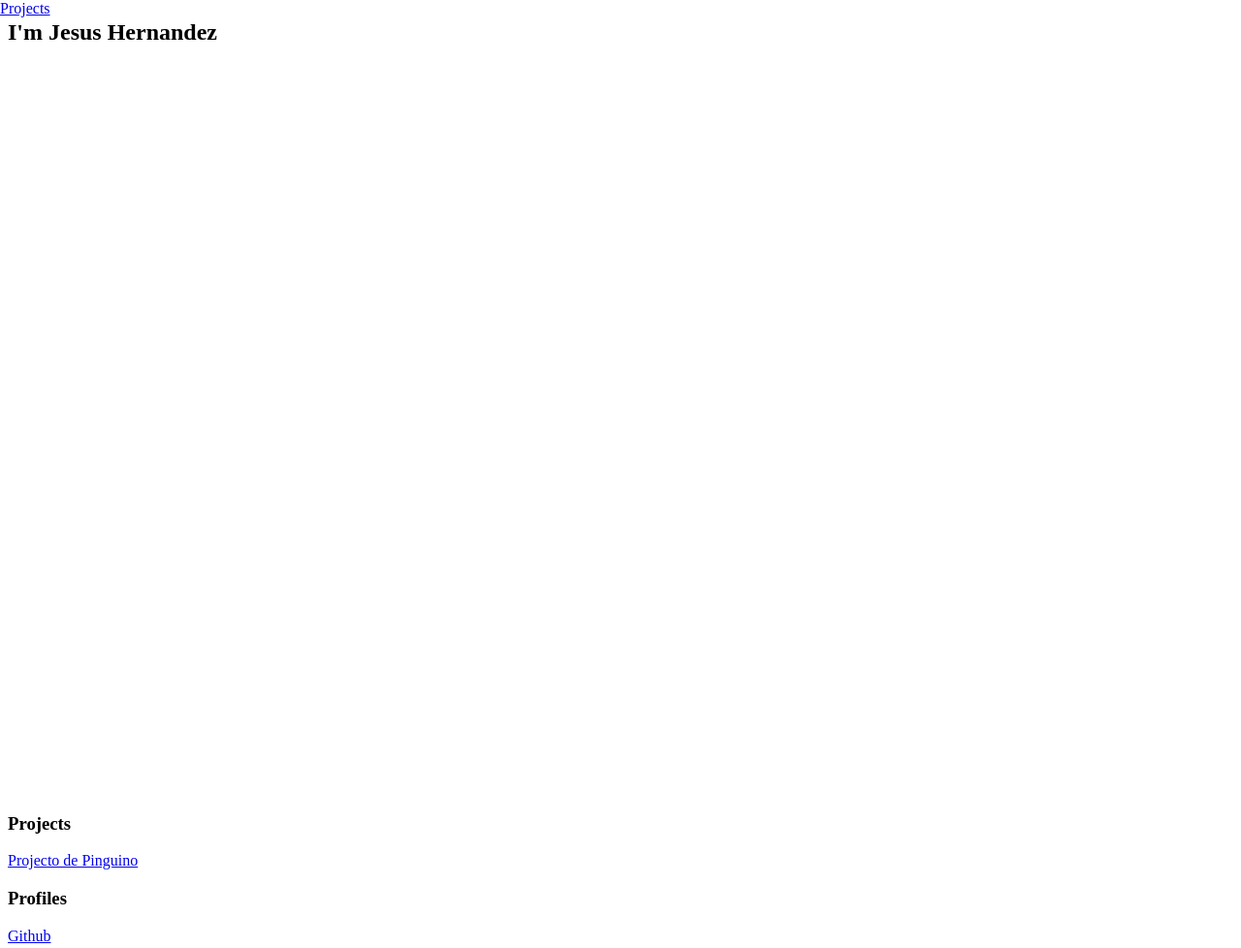
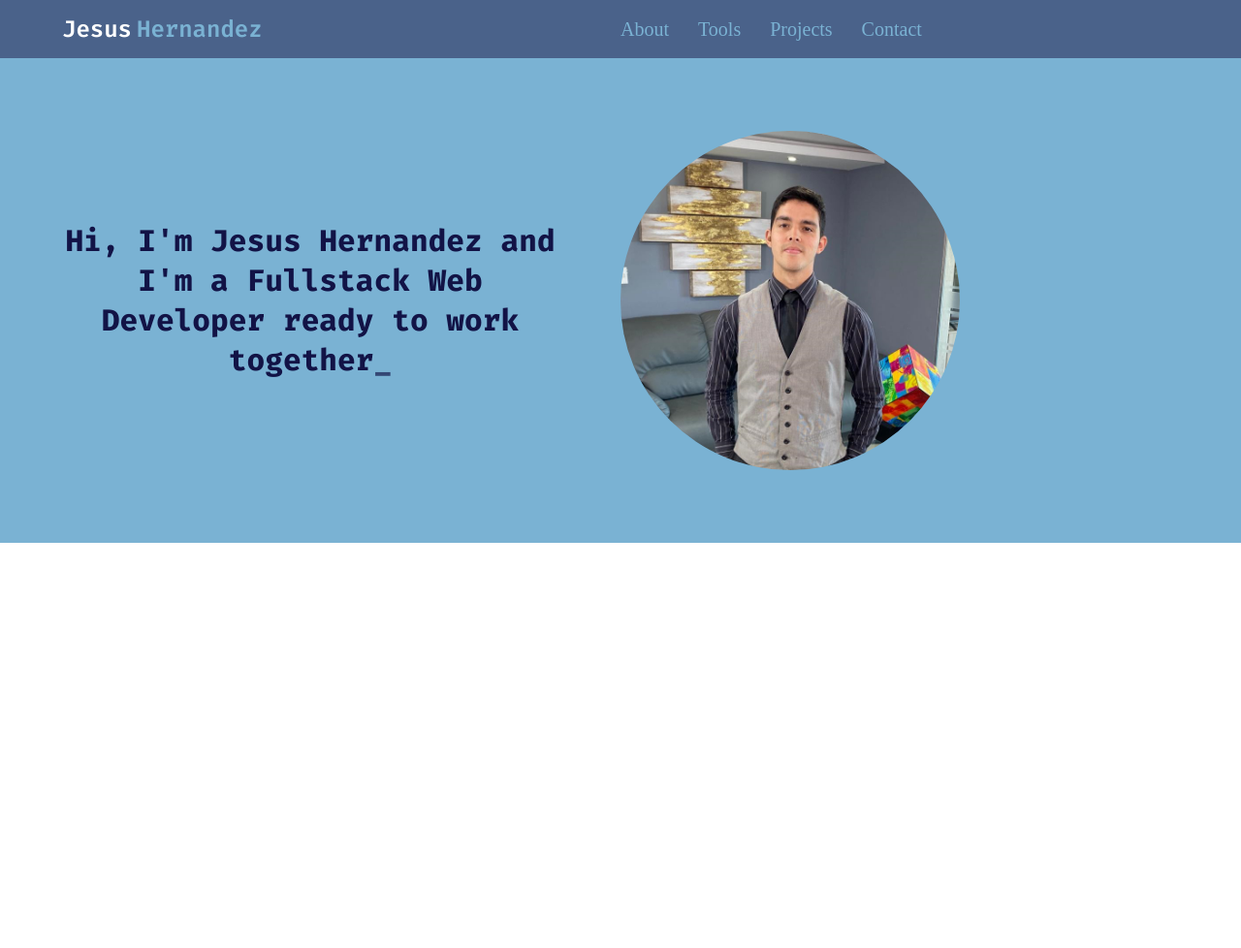
Before and after one commit to Jesusfhc/5.0-FCC-Portfolio-Project, a plain HTML site: page index.html in a window 1280 px wide. Shown: the whole page at 97% size. After the commit the page ends 800 px from the top, so only its background shows below. Drawn offline with Linux system fonts and the light colour scheme; a web font is replaced by a local one.

Commit message:
terminado navbar y hero section

```diff
--- a/index.html
+++ b/index.html
@@ -7,28 +7,44 @@
     <title>JH Portofolio</title>
 
     <link rel="stylesheet" href="styles.css"/>
+    <link rel="preconnect" href="https://fonts.googleapis.com">
+    <link rel="preconnect" href="https://fonts.gstatic.com" crossorigin>
+    <link href="https://fonts.googleapis.com/css2?family=Elsie:wght@400;900&family=Fira+Code:wght@300..700&family=Libre+Baskerville:ital,wght@0,400;0,700;1,400&display=swap" rel="stylesheet">
 
   </head>
   <body>
 
     <navbar id="navbar">
-      <a href="#projects">Projects</a>
+      <div class="nav-logo">
+        <p><span class="nav-name">Jesus</span><span class="nav-lastname">Hernandez</span></p>
+      </div>
+      <div class="nav-links">
+        <a href="#about">About</a>
+        <a href="#tools">Tools</a>
+        <a href="#projects">Projects</a>
+        <a href="#contact">Contact</a>
+      </div>
     </navbar>
 
-    <section id="welcome-section">
-      <h1>I'm Jesus Hernandez</h1>
-    </section>
+    <main>
 
-    <section id="projects">
-      <h3 class="project-tile">Projects</h3>
+      <section class="welcome-section">
 
-      <a href="https://jesusfhc.github.io/pinguino-animation">Projecto de Pinguino</a>
-    </section>
+        <div class="title-div">
+          <h1>Hi, I'm Jesus Hernandez and I'm a Fullstack Web Developer ready to work together<span class="space">_</span> </h1>
+        </div>
 
-    <section id="profile-links">
-      <h3>Profiles</h3>
-      <a id="profile-link" href="https://github.com/Jesusfhc" target="_blank">Github</a>
-    </section>
+        <div class="main-img-div">
+          <img src="./images/WhatsApp Image 2024-12-26 at 8.23.02 PM.jpeg" alt="" class="main-img">
+        </div>
+
+      </section>
+
+    </main>
+
+
+
+
 
   </body>
 </html>
--- a/styles.css
+++ b/styles.css
@@ -1,16 +1,118 @@
-@media (max-width: 500px) {
-    body {
-      background-color: red;
-    }
+:root {
+  --color1 : #DFF2EB;
+  --color2 : #B9E5E8;
+  --color3 : #7AB2D3;
+  --color4 : #4A628A;
+}
+
+body {
+  padding: 0;
+  margin: 0;
+}
+
+body * {
+  margin: 0;
+  padding: 0;
+  box-sizing: border-box;
+}
+
+navbar {
+  background-color: var(--color4);
+  height: 60px;
+  max-height: 60px;
+  width: 100vw;
+  position: fixed;
+  top: 0;
+  left: 0;
+  display: grid;
+  grid-template-columns: 1fr 1fr;
+  align-items: center;
+}
+
+.nav-logo p {
+  font-size: 24px;
+  font-family: "Fira Code", serif;
+  font-optical-sizing: auto;
+  font-weight: 600;
+  font-style: normal;
+}
+
+.nav-name {
+  color: white;
+  margin-left: 10%;
+  margin-right: 5px;
+}
+
+.nav-lastname {
+  color: var(--color3);
+}
+
+.nav-links {
+  display: flex;
+  flex-direction: row;
+  align-items: flex-end;
+  gap: 30px;
+}
+
+.nav-links a {
+  color: var(--color3);
+  font-size: 20px;
+  text-decoration: none;
+}
+
+main {
+  width: 100vw;
+}
+
+.welcome-section {
+  margin-top: 60px;
+  height: 500px;
+  width: 100vw;
+  display: grid;
+  grid-template-columns: 1fr 1fr;
+  background-color: var(--color3);
+}
+
+.title-div {
+  font-family: "Fira code", serif;
+  color: rgb(18, 19, 70);
+  font-size: 1.3em;
+  text-align: center;
+  display: flex;
+  flex-direction: column;
+  align-items: center;
+  justify-content: center;
+  padding: 10%;
+}
+
+span.space {
+  animation: spaceAnimation 1.5s linear infinite;
+}
+
+@keyframes spaceAnimation{
+  0%{
+    opacity: 1;
+    transform: rotateX(90deg);
   }
+  50%{
+    opacity: 0.5;
+    transform: rotateX(0deg);
+  }
+  100%{
+    display: none;
+    opacity: 0;
+    transform: rotateX(90deg);
+  }
+}
 
-  #welcome-section {
-    height: 100vh;
-    margin-top: 20px;
-  }
+.main-img-div {
+  height: 100%;
+  display: flex;
+  align-items: center;
+}
 
-  navbar {
-    position: fixed;
-    top: 0;
-    left: 0;
-  }
+.main-img {
+  height: 70%;
+  max-height: 400px;
+  border-radius: 50%;
+}
```
Also changed, not shown: images/WhatsApp Image 2024-12-26 at 8.23.02 PM.jpeg (added).
